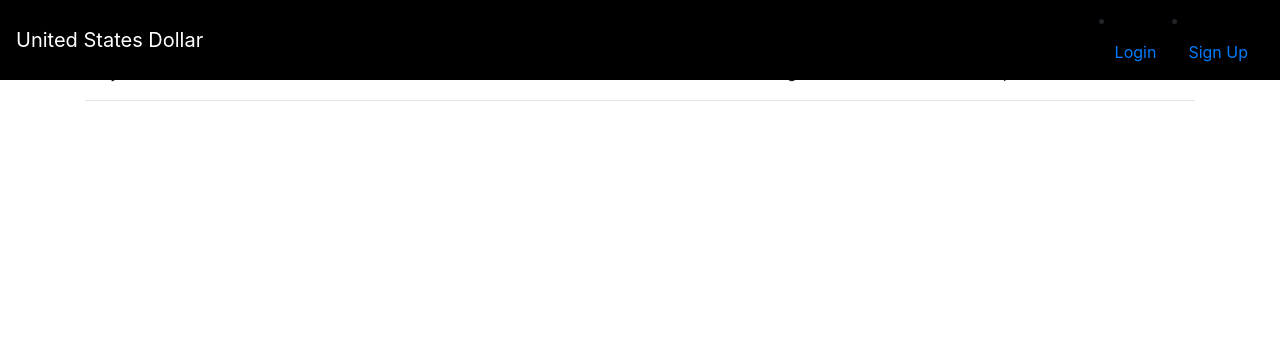
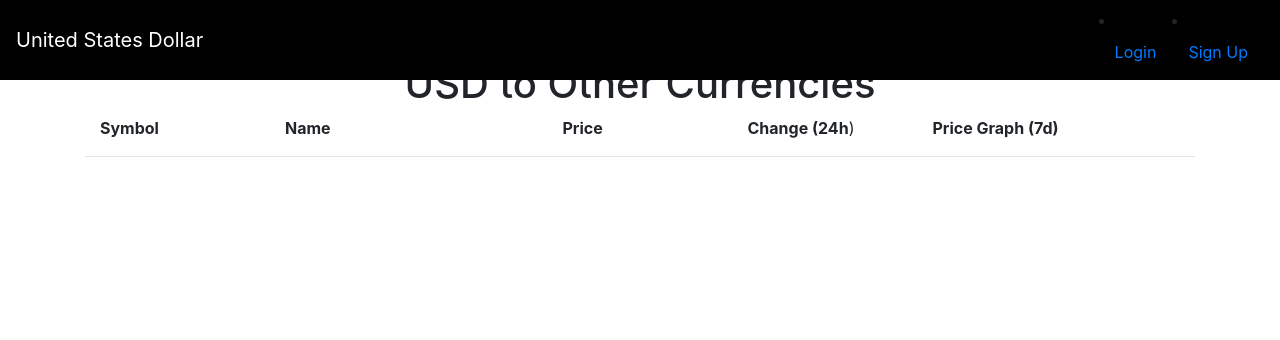
Before and after one commit to nadermx/unitedstatesdollar, a Flask app: page / in a window 1280 px wide. Shown: the top 340 px of the page. Run offline with Flask 2, Linux system fonts and the light colour scheme; data that the repository does not hold is empty; parts of the project's set-up code (start-up, migrations or seed data) failed here and were passed over; some libraries are stand-ins or nearby versions.

Commit message:
Styling and H1

```diff
--- a/templates/index.html
+++ b/templates/index.html
@@ -34,13 +34,15 @@
     </nav>
 </div>
 <div class="container">
+    <h1 class="text-center">USD to Other Currencies
+</h1>
     <div class="col-sm-12">
         <div class="row">
-            <div class="col-sm-2">Symbol</div>
-            <div class="col-sm-3">Name</div>
-            <div class="col-sm-2">Price</div>
-            <div class="col-sm-2">Change (24h)</div>
-            <div class="col-sm-3">Price Graph (7d)</div>
+            <div class="col-sm-2"><strong>Symbol</strong></div>
+            <div class="col-sm-3"><strong>Name</strong></div>
+            <div class="col-sm-2"><strong>Price</strong></div>
+            <div class="col-sm-2"><strong>Change (24h</strong>)</div>
+            <div class="col-sm-3"><strong>Price Graph (7d)</strong></div>
         </div>
     </div>
     <hr>
```
